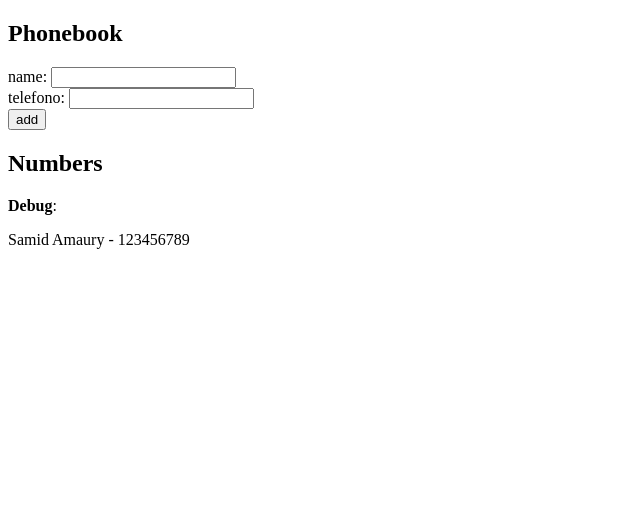
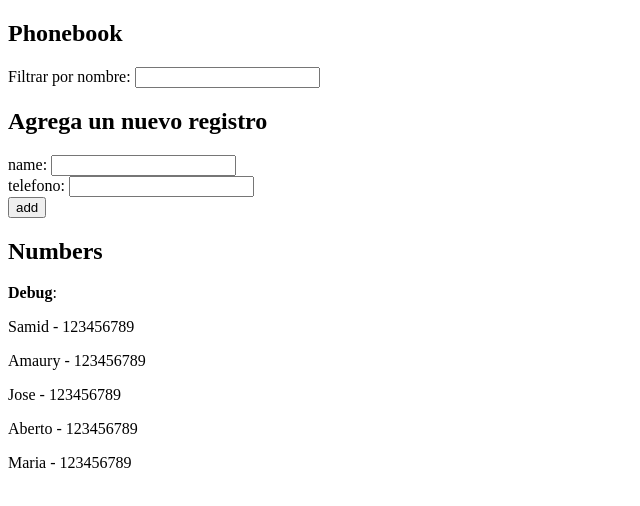
Before and after one commit to samiducatolica/fullstackopen-coorse-samid, a React (Vite) app in the folder part2/agendaTelefonica/: page / in a window 1280 px wide. Shown: the top 506 px of the page, without its empty margins (0-640 px from the left). Built offline with nearby package versions, Linux system fonts and the light colour scheme.

Commit message:
Agenda telefonica paso 4

```diff
--- a/part2/agendaTelefonica/src/App.jsx
+++ b/part2/agendaTelefonica/src/App.jsx
@@ -1,6 +1,7 @@
 import {useState} from "react";
 
-const Name = (props) =>{
+const Name = (props) => {
+    // console.log('Comp Name', props);
     return (
         <div>
             <p>{props.name} - {props.telefono} </p>
@@ -9,13 +10,39 @@ const Name = (props) =>{
     )
 }
 
+const FilteredPersons = ({persons, findName}) => {
+    if (!findName) {
+        // console.log('No hay nombre para filtrar');
+        // console.log('FilteredPersons', persons, findName);
+        return (
+            <div>
+                {persons.map((person) => (<Name key={person.id} name={person.name} telefono={person.telefono}/>))}
+            </div>
+        )
+    } else {
+        console.log('Filtrando por nombre:', findName);
+        const filteredPersons = persons.
+        filter(elemento => elemento.name.toLowerCase().indexOf(findName.toLowerCase()) > -1)
+        return (
+            <div>
+                {filteredPersons.map((person) => (<Name key={person.id} name={person.name} telefono={person.telefono}/>))}
+            </div>
+        )
+    }
+}
+
 const App = () => {
     const [persons, setPersons] = useState([
-        {name: 'Samid Amaury', telefono:'123456789'},
+        {name: 'Samid', telefono: '123456789', id:1},
+        {name: 'Amaury', telefono: '123456789', id:2},
+        {name: 'Jose', telefono: '123456789', id:3},
+        {name: 'Aberto', telefono: '123456789', id:4},
+        {name: 'Maria', telefono: '123456789', id:5},
     ])
 
     const [newName, setNewName] = useState('');
     const [newNumber, setNewNumber] = useState('');
+    const [findName, setFindName] = useState('');
 
     //Manejadores de eventos
     // Nombre
@@ -23,35 +50,51 @@ const App = () => {
         // console.log(event.target.value)
         setNewName(event.target.value)
     }
+
     //Telefono
-    const handleNumberChange = (event)=>{
-        console.log(event.target.value)
+    const handleNumberChange = (event) => {
+        // console.log(event.target.value)
         setNewNumber(event.target.value)
     }
+
+    //Buscar por nombre
+    const handleFindChange = (event) => {
+        // console.log(event.target.value)
+        setFindName(event.target.value)
+    }
+
     //Envio y validacion de formulario
     const handleNameSubmit = (event) => {
         event.preventDefault();
         const NewPerson = {
             name: newName,
-            telefono:newNumber
+            telefono: newNumber,
+            id: persons.length + 1
         }
         //variable de validacion
         const validation = persons.findIndex(p => p.name == NewPerson.name);
 
         //validacion de nombre
-        if(validation != -1){
+        if (validation != -1) {
             alert(`${NewPerson.name} ya existe en el ditectorio`);
-        }else {
+        } else {
             //crea nuevo contacto
             setPersons(persons.concat(NewPerson));
             setNewName('')
             setNewNumber('');
         }
-    }
+    }//1.86 m vencido
 
     return (
         <div>
             <h2>Phonebook</h2>
+            <div>
+                Filtrar por nombre: <input
+                value={findName}
+                onChange={handleFindChange}
+            />
+            </div>
+            <h2>Agrega un nuevo registro</h2>
             <form onSubmit={handleNameSubmit}>
                 <div>
                     name: <input
@@ -71,9 +114,7 @@ const App = () => {
             </form>
             <h2>Numbers</h2>
             <div><strong>Debug</strong>:
-                {persons.map((person) => (
-                    <Name key={person.name} name={person.name} telefono={person.telefono} />
-                ))}
+                <FilteredPersons persons={persons} findName={findName}/>
             </div>
 
         </div>
```
